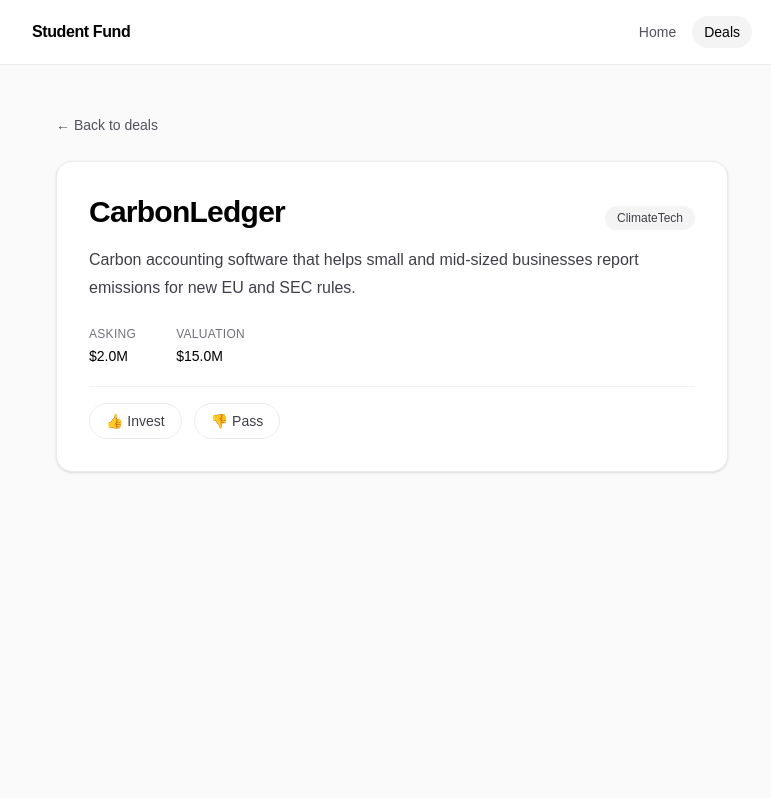
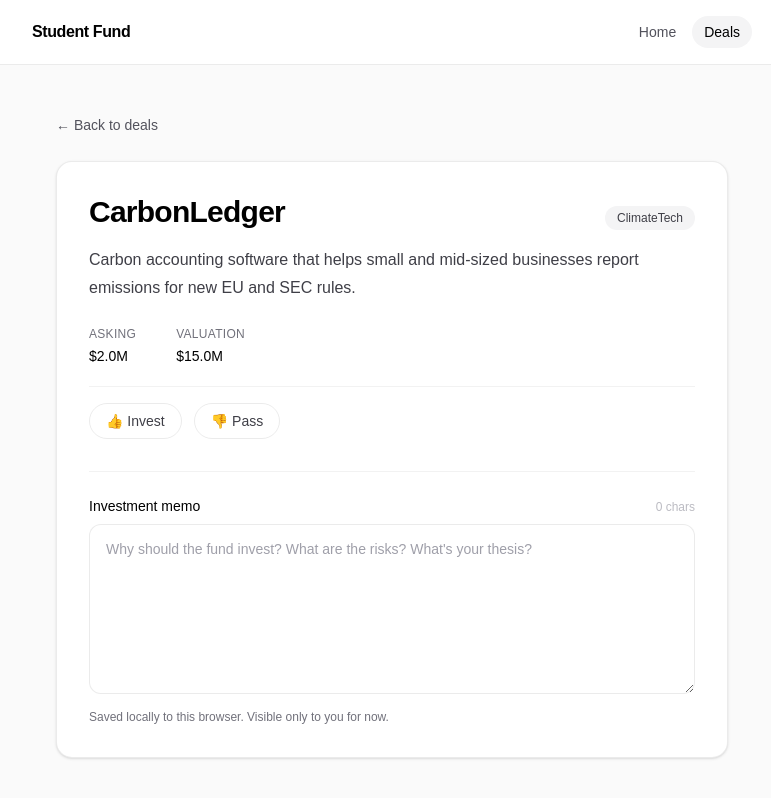
Before and after one commit to Raina-bafna/student-fund, a Next.js app: page /deals/carbonledger in a window 1280 px wide. Shown: the top 798 px of the page, without its empty margins (248-1019 px from the left). Built offline with nearby package versions, Linux system fonts and the light colour scheme.

Commit message:
feat: add investment memo per deal (#6)

```diff
--- /dev/null
+++ b/app/deals/[id]/memo.tsx
@@ -0,0 +1,77 @@
+"use client";
+
+import { useEffect, useRef, useState } from "react";
+import { load, save } from "@/lib/storage";
+
+/**
+ * Investment memo: free-form reasoning the user writes about a deal.
+ *
+ * - Loads any saved memo on mount.
+ * - Saves on every keystroke (localStorage writes are cheap, and a memo
+ *   is short — no need for debouncing yet).
+ * - Shows a small "Saved" indicator that briefly turns green after a save.
+ */
+export default function DealMemo({ dealId }: { dealId: string }) {
+  const storageKey = `memo:${dealId}`;
+  const [text, setText] = useState("");
+  const [savedFlash, setSavedFlash] = useState(false);
+  const flashTimer = useRef<ReturnType<typeof setTimeout> | null>(null);
+
+  // Load saved memo (if any) once we're on the client.
+  useEffect(() => {
+    setText(load<string>(storageKey, ""));
+  }, [storageKey]);
+
+  // Clear any pending flash timer when the component unmounts so it
+  // doesn't fire on a destroyed component.
+  useEffect(() => {
+    return () => {
+      if (flashTimer.current) clearTimeout(flashTimer.current);
+    };
+  }, []);
+
+  function handleChange(e: React.ChangeEvent<HTMLTextAreaElement>) {
+    const value = e.target.value;
+    setText(value);
+    save(storageKey, value);
+
+    // Show "Saved" for ~1 second.
+    setSavedFlash(true);
+    if (flashTimer.current) clearTimeout(flashTimer.current);
+    flashTimer.current = setTimeout(() => setSavedFlash(false), 1000);
+  }
+
+  return (
+    <div className="mt-8 border-t border-black/[.05] pt-6 dark:border-white/[.08]">
+      <div className="flex items-baseline justify-between">
+        <label
+          htmlFor={`memo-${dealId}`}
+          className="text-sm font-medium text-black dark:text-zinc-50"
+        >
+          Investment memo
+        </label>
+        <span
+          className={
+            "text-xs transition-opacity " +
+            (savedFlash
+              ? "text-green-700 opacity-100 dark:text-green-400"
+              : "text-zinc-400 opacity-70")
+          }
+        >
+          {savedFlash ? "Saved" : `${text.length} chars`}
+        </span>
+      </div>
+      <textarea
+        id={`memo-${dealId}`}
+        value={text}
+        onChange={handleChange}
+        rows={6}
+        placeholder="Why should the fund invest? What are the risks? What's your thesis?"
+        className="mt-2 w-full rounded-xl border border-black/[.08] bg-white px-4 py-3 text-sm leading-6 text-black placeholder:text-zinc-400 focus:border-zinc-400 focus:outline-none dark:border-white/[.145] dark:bg-zinc-900 dark:text-zinc-50 dark:placeholder:text-zinc-600"
+      />
+      <p className="mt-2 text-xs text-zinc-500 dark:text-zinc-400">
+        Saved locally to this browser. Visible only to you for now.
+      </p>
+    </div>
+  );
+}
--- a/app/deals/[id]/page.tsx
+++ b/app/deals/[id]/page.tsx
@@ -2,6 +2,7 @@ import Link from "next/link";
 import { notFound } from "next/navigation";
 import { deals, formatMoney } from "@/lib/deals";
 import VoteButtons from "../vote-buttons";
+import DealMemo from "./memo";
 
 /**
  * Detail page for one startup pitch.
@@ -66,6 +67,7 @@ export default async function DealDetailPage({
           </dl>
 
           <VoteButtons dealId={deal.id} />
+          <DealMemo dealId={deal.id} />
         </div>
       </div>
     </main>
```
